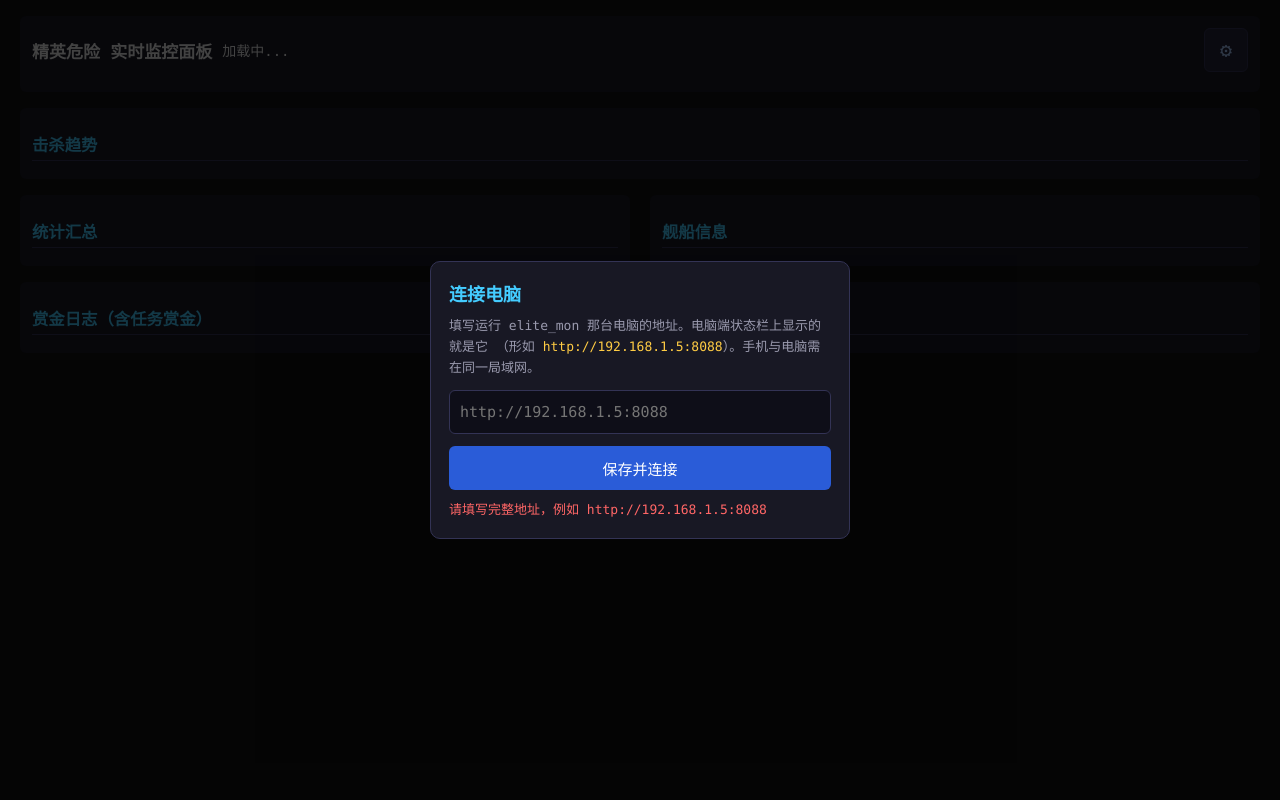
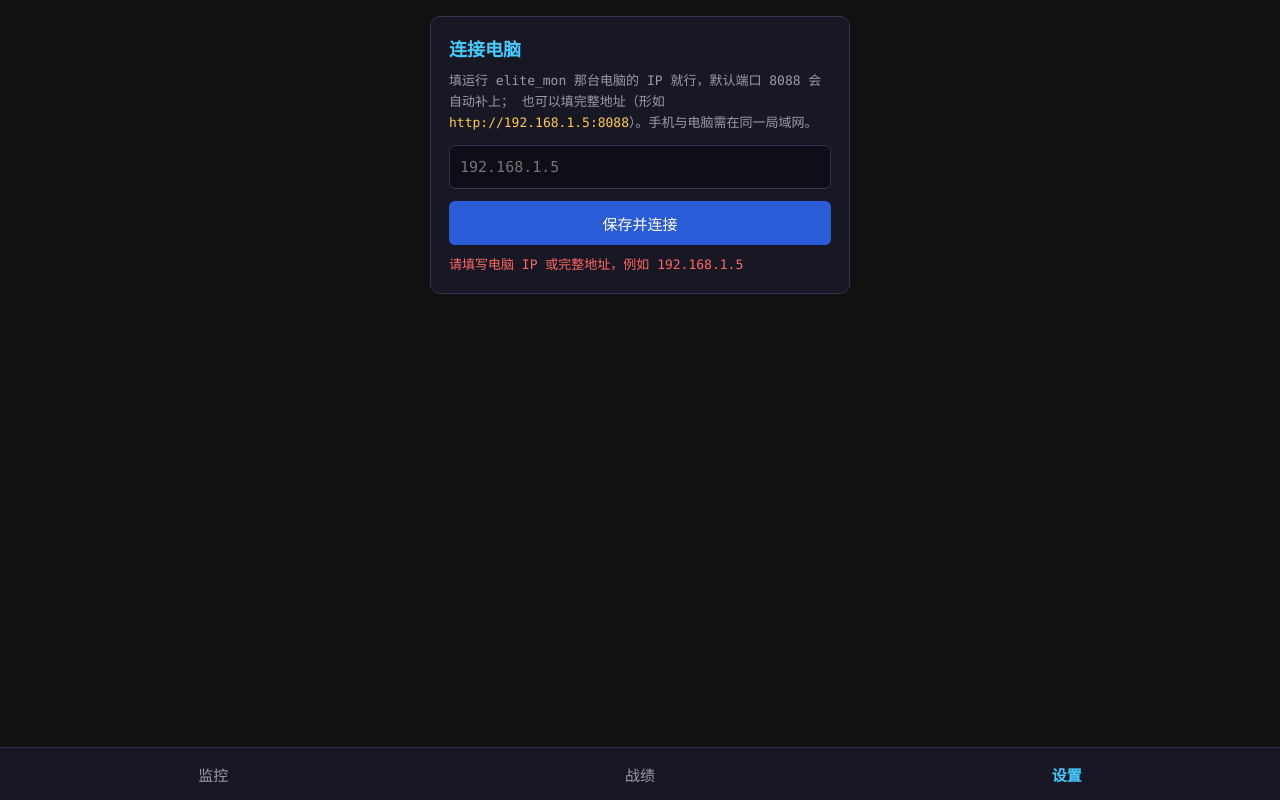
Before and after one commit to yafengabc/elite_mon, a website: page mobile/www/index.html in a window 1280 px wide. Both pictures are taken after a click on the button "保存并连接". Drawn offline with Linux system fonts and the light colour scheme.

Commit message:
Android app: split into monitor/records/settings tabs and accept a bare IP

```diff
--- a/mobile/www/app.js
+++ b/mobile/www/app.js
@@ -6,35 +6,71 @@
 // origin http://localhost -- a relative fetch would ask the phone, not the PC.
 // So the PC's address is kept here (localStorage) and prefixed onto every API
 // call. main.js only knows about apiBase() / setServerStatus() / showSetup().
+//
+// This layer also owns the bottom tab bar: three fixed pages (monitor /
+// records / settings) instead of one long scrolling page.
 // ------------------------------------------------------------------
 
 const SERVER_KEY = "elitemon.server";
+const TAB_KEY = "elitemon.tab";
+const TABS = ["monitor", "records", "settings"];
 
-// Trailing slashes would produce "//api/status"; strip them on the way in.
+// Accepts a bare IP ("192.168.1.5"), host:port, or a full URL. A missing
+// scheme becomes http:// and a missing port becomes the panel's default 8088,
+// so typing just the IP is enough to connect.
 function normalizeAddr(raw){
-    return String(raw || "").trim().replace(/\/+$/, "");
+    let s = String(raw || "").trim().replace(/\/+$/, "");
+    if(!s){ return ""; }
+    if(!/^https?:\/\//i.test(s)){ s = "http://" + s; }
+    // No port and no path after the host: append the default port.
+    if(/^https?:\/\/[^/:]+$/i.test(s)){ s += ":8088"; }
+    return s;
 }
 
 function apiBase(){
     return normalizeAddr(localStorage.getItem(SERVER_KEY));
 }
 
+// ------------------------------------------------------------------
+// Tab bar. Pages stay in the DOM while hidden, so main.js can keep
+// rendering into them no matter which tab is on screen.
+// ------------------------------------------------------------------
+function switchTab(name){
+    if(TABS.indexOf(name) < 0){ name = "monitor"; }
+    TABS.forEach(function(t){
+        const page = document.getElementById("page-" + t);
+        if(page){ page.hidden = (t !== name); }
+        const btn = document.querySelector('#tabbar button[data-tab="' + t + '"]');
+        if(btn){ btn.className = (t === name) ? "active" : ""; }
+    });
+    // Show the stored address as the starting point for edits.
+    if(name === "settings"){
+        const input = document.getElementById("server-input");
+        if(input && document.activeElement !== input){ input.value = apiBase(); }
+    }
+    try{ localStorage.setItem(TAB_KEY, name); }catch(e){}
+    window.scrollTo(0, 0);
+}
+
+function currentTab(){
+    try{
+        const t = localStorage.getItem(TAB_KEY);
+        if(t && TABS.indexOf(t) >= 0){ return t; }
+    }catch(e){}
+    return "monitor";
+}
+
+// main.js calls this when no server is configured yet (and via the gear).
+// It now lands on the settings tab instead of popping a sheet.
 function showSetup(msg){
-    const box = document.getElementById("setup");
-    if(box){ box.hidden = false; }
+    switchTab("settings");
     const m = document.getElementById("setup-msg");
     if(m){ m.textContent = msg || ""; m.className = "setup-msg"; }
     const input = document.getElementById("server-input");
     if(input){
         input.value = apiBase();
-        // Focus is only useful once the sheet is actually on screen.
         setTimeout(function(){ input.focus(); }, 50);
     }
-}
-
-function hideSetup(){
-    const box = document.getElementById("setup");
-    if(box){ box.hidden = true; }
 }
 
 // Shown under the title so the address being polled is never a guess.
@@ -51,24 +87,24 @@ function setServerStatus(state, base){
 async function saveServer(){
     const input = document.getElementById("server-input");
     const msg = document.getElementById("setup-msg");
-    const raw = input ? input.value : "";
-    const addr = normalizeAddr(raw);
+    const addr = normalizeAddr(input ? input.value : "");
 
     if(!/^https?:\/\/[^\s/]+/i.test(addr)){
-        if(msg){ msg.textContent = "请填写完整地址，例如 http://192.168.1.5:8088"; msg.className = "setup-msg warn"; }
+        if(msg){ msg.textContent = "请填写电脑 IP 或完整地址，例如 192.168.1.5"; msg.className = "setup-msg warn"; }
         return;
     }
-    if(msg){ msg.textContent = "正在测试连接…"; msg.className = "setup-msg info"; }
+    if(msg){ msg.textContent = "正在测试连接 " + addr + " …"; msg.className = "setup-msg info"; }
     try{
         const res = await fetch(addr + "/api/status", {cache:"no-store"});
         if(!res.ok){ throw new Error("HTTP " + res.status); }
         localStorage.setItem(SERVER_KEY, addr);
-        // A reload keeps one code path: init() now finds an address and starts
-        // polling, with no half-initialised state to reconcile.
+        // Land on the dashboard after connecting, and keep one code path:
+        // the reload lets init() find an address and start polling.
+        try{ localStorage.setItem(TAB_KEY, "monitor"); }catch(e){}
         location.reload();
     }catch(e){
         if(msg){
-            msg.textContent = "连不上：" + (e && e.message ? e.message : e) +
+            msg.textContent = "连不上 " + addr + "：" + (e && e.message ? e.message : e) +
                 "。确认手机与该电脑在同一局域网、elite_mon 正在运行，且端口未被防火墙拦截。";
             msg.className = "setup-msg warn";
         }
@@ -86,16 +122,18 @@ function wireSetup(){
         });
     }
 
-    // The gear is how you get back here after the first run.
+    // The gear is a shortcut to the settings tab.
     const gear = document.getElementById("btn-setup");
-    if(gear){ gear.addEventListener("click", function(){ showSetup(); }); }
+    if(gear){ gear.addEventListener("click", function(){ switchTab("settings"); }); }
 
-    const box = document.getElementById("setup");
-    if(box){
-        box.addEventListener("click", function(ev){
-            if(ev.target === box){ hideSetup(); }   // tap the backdrop to dismiss
+    const bar = document.getElementById("tabbar");
+    if(bar){
+        bar.querySelectorAll("button").forEach(function(btn){
+            btn.addEventListener("click", function(){ switchTab(btn.dataset.tab); });
         });
     }
+
+    switchTab(currentTab());
 }
 
 wireSetup();
--- a/mobile/www/index.html
+++ b/mobile/www/index.html
@@ -11,23 +11,11 @@
 <link rel="stylesheet" href="style.css">
 </head>
 <body>
-<!-- Server setup: shown on first run (or via the gear) because the app runs from
-     the phone itself and has to be told where the PC is. -->
-<div id="setup" hidden>
-	<div class="setup-card">
-		<h2>连接电脑</h2>
-		<p class="hint">填写运行 elite_mon 那台电脑的地址。电脑端状态栏上显示的就是它
-		（形如 <code>http://192.168.1.5:8088</code>）。手机与电脑需在同一局域网。</p>
-		<input id="server-input" type="url" inputmode="url" autocapitalize="off"
-		       autocorrect="off" spellcheck="false" placeholder="http://192.168.1.5:8088">
-		<div class="setup-actions">
-			<button id="server-save" type="button">保存并连接</button>
-		</div>
-		<div id="setup-msg" class="setup-msg"></div>
-	</div>
-</div>
+<!-- Three tab pages, switched by the bottom bar (app.js). Only one is visible
+     at a time; the hidden ones keep their DOM so polling keeps updating them. -->
+<div class="container">
 
-<div class="container">
+	<div class="page" id="page-monitor">
 		<div class="box headbox">
 			<div class="headrow">
 				<h2 id="title-h2" data-i18n="panel.title">精英危险 实时监控面板</h2>
@@ -42,36 +30,51 @@
 			<div id="trend"></div>
 		</div>
 
-	<div class="row">
-		<div class="col">
 		<div class="box">
 			<h3 id="title-summary" data-i18n="tab.summary">统计汇总</h3>
 			<div id="summary"></div>
 		</div>
-		</div>
-		<div class="col">
+
 		<div class="box">
 			<h3 id="title-ship" data-i18n="tab.ship">舰船信息</h3>
 			<div id="cargo"></div>
 		</div>
 	</div>
-	</div>
 
-	<div class="row">
-		<div class="col">
+	<div class="page" id="page-records" hidden>
 		<div class="box">
 			<h3 id="title-bounty" data-i18n="tab.bounty_mission">赏金日志（含任务赏金）</h3>
 			<div id="bounty"></div>
 		</div>
-		</div>
-		<div class="col">
+
 		<div class="box">
 			<h3 id="title-msg" data-i18n="tab.events">事件消息</h3>
 			<div id="msg"></div>
 		</div>
 	</div>
+
+	<div class="page" id="page-settings" hidden>
+		<div class="setup-card">
+			<h2>连接电脑</h2>
+			<p class="hint">填运行 elite_mon 那台电脑的 IP 就行，默认端口 8088 会自动补上；
+			也可以填完整地址（形如 <code>http://192.168.1.5:8088</code>）。手机与电脑需在同一局域网。</p>
+			<input id="server-input" type="text" inputmode="url" autocapitalize="off"
+			       autocorrect="off" spellcheck="false" placeholder="192.168.1.5">
+			<div class="setup-actions">
+				<button id="server-save" type="button">保存并连接</button>
+			</div>
+			<div id="setup-msg" class="setup-msg"></div>
 		</div>
 	</div>
+
+</div>
+
+<nav class="tabbar" id="tabbar">
+	<button type="button" class="active" data-tab="monitor">监控</button>
+	<button type="button" data-tab="records">战绩</button>
+	<button type="button" data-tab="settings">设置</button>
+</nav>
+
 <script src="app.js"></script>
 <script src="main.js"></script>
 </body>
--- a/mobile/www/style.css
+++ b/mobile/www/style.css
@@ -34,12 +34,13 @@ h3{color:#4cf;margin:12px 0 6px; border-bottom:1px solid #335; padding-bottom:4p
    ------------------------------------------------------------------ */
 
 /* viewport-fit=cover reaches under notches and the home bar, so the page has to
-   pad itself back out or the first and last rows sit under them. */
+   pad itself back out -- and the fixed tab bar at the bottom needs headroom of
+   its own (52px bar + 16px gap), on top of the home-bar inset. */
 body{
     padding-left:max(16px, env(safe-area-inset-left));
     padding-right:max(16px, env(safe-area-inset-right));
     padding-top:max(16px, env(safe-area-inset-top));
-    padding-bottom:max(16px, env(safe-area-inset-bottom));
+    padding-bottom:calc(76px + env(safe-area-inset-bottom));
     -webkit-text-size-adjust:100%;
 }
 
@@ -58,15 +59,27 @@ body{
 .server-line.warn{color:#f66;}
 .server-line.info{color:#acf;}
 
-/* Setup sheet: a centred card over a dimmed backdrop. */
-#setup{
-    position:fixed; inset:0; z-index:50; display:flex; align-items:center;
-    justify-content:center; padding:20px; background:rgba(0,0,0,.72);
+/* Tab pages: only one visible at a time. Hidden pages keep rendering so
+   switching tabs never shows stale data. */
+.page[hidden]{display:none;}
+
+/* Bottom tab bar, lifted above the home-bar inset. */
+.tabbar{
+    position:fixed; left:0; right:0; bottom:0; z-index:20;
+    display:flex; background:#181824; border-top:1px solid #335;
+    padding-bottom:env(safe-area-inset-bottom);
 }
-#setup[hidden]{display:none;}
+.tabbar button{
+    flex:1; height:52px; border:0; background:transparent; color:#9a9aae;
+    font-size:15px;
+}
+.tabbar button.active{color:#4cf; font-weight:bold;}
+.tabbar button:active{background:#23233a;}
+
+/* Connection card, inline on the settings tab. */
 .setup-card{
-    width:100%; max-width:420px; background:#181824; border:1px solid #335;
-    border-radius:10px; padding:18px;
+    width:100%; max-width:420px; margin:0 auto; background:#181824;
+    border:1px solid #335; border-radius:10px; padding:18px;
 }
 .setup-card h2{margin:0 0 10px; font-size:18px; color:#4cf; border:0;}
 .setup-card .hint{margin:0 0 12px; font-size:13px; line-height:1.6; color:#9a9aae;}
@@ -90,7 +103,7 @@ body{
     body{padding-left:max(10px, env(safe-area-inset-left));
          padding-right:max(10px, env(safe-area-inset-right));
          padding-top:max(10px, env(safe-area-inset-top));
-         padding-bottom:max(10px, env(safe-area-inset-bottom));}
+         padding-bottom:calc(66px + env(safe-area-inset-bottom));}
     .col{min-width:100%;}
     .row{gap:12px;}
     .headrow h2{font-size:15px; white-space:normal;}
```
Lines whose indentation alone changed are shown as unchanged.
